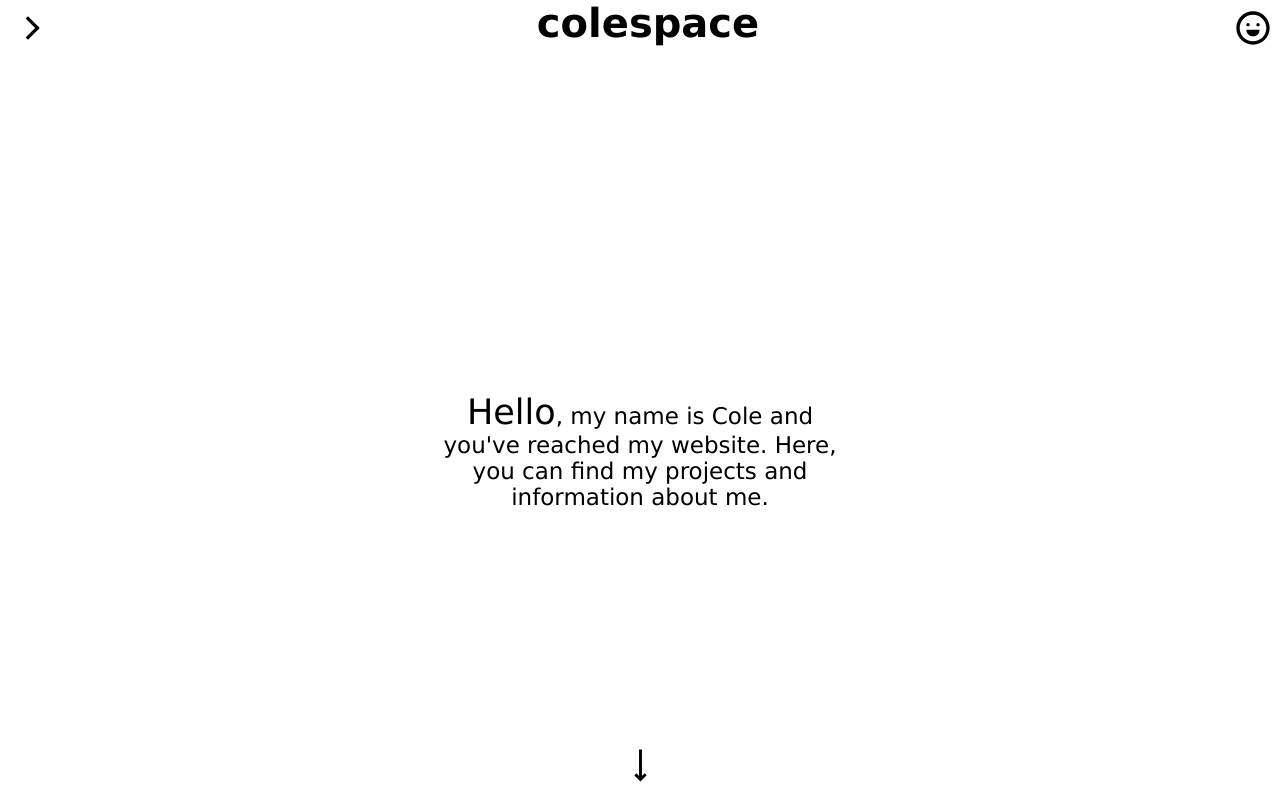
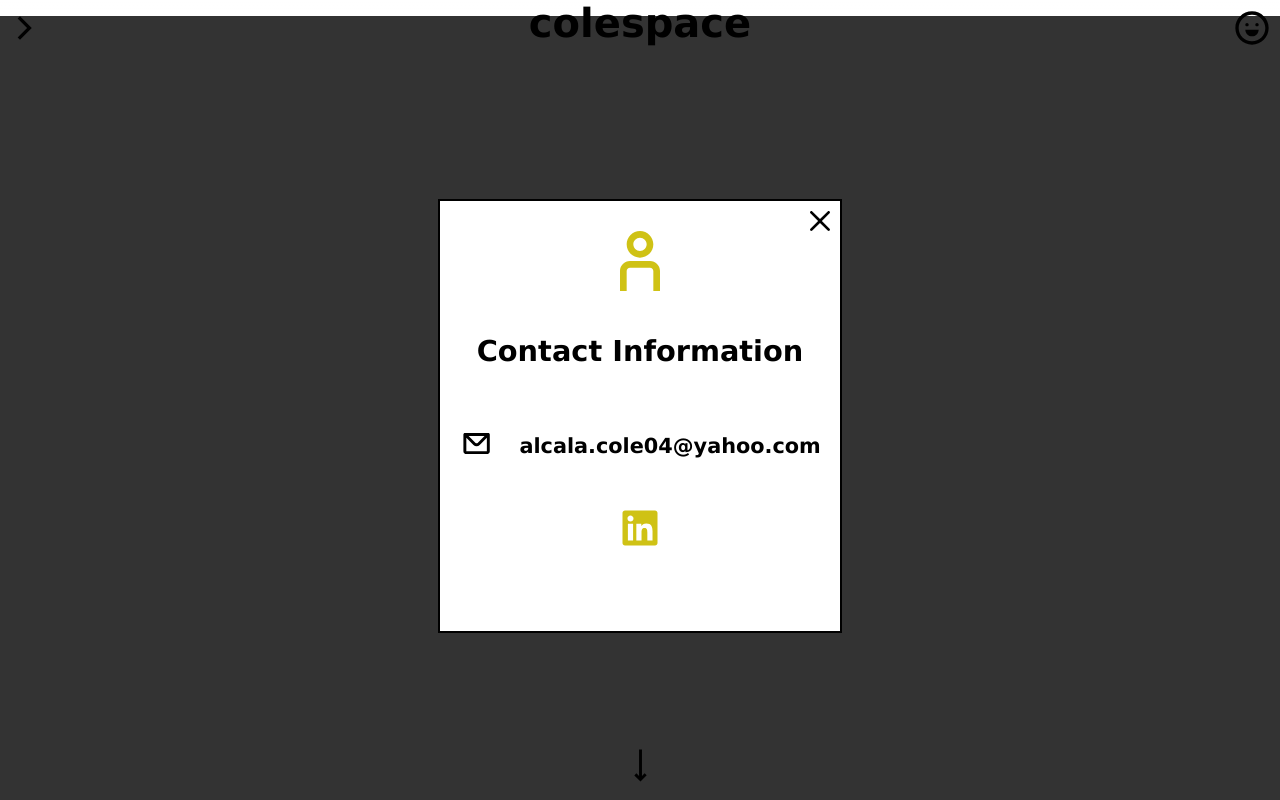
Before and after one commit to coledude04/Portfolio, a React (Vite) app: page / in a window 1280 px wide. Both pictures are taken after a click on the link 1253 px from the left and 28 px from the top of the page. Shown: the top 800 px of the page. Built offline with nearby package versions, Linux system fonts and the light colour scheme.

Commit message:
Added color and contact info pop up.

```diff
--- a/src/App.css
+++ b/src/App.css
@@ -1,22 +1,43 @@
 body {
     font-family: Verdana;
+    margin: 0;
+    overflow-y: scroll;
+    scrollbar-width: thin;
+    scrollbar-color: #555555 transparent;
+}
+
+::-webkit-scrollbar {
+    width: 10px;
+}
+
+::-webkit-scrollbar-thumb {
+    background-color: #888888;
+    border-radius: 5px 0 0 5px;
+}
+
+::-webkit-scrollbar-thumb:hover {
+    background-color: #cfc215;
+}
+
+::-webkit-scrollbar-track {
+    background-color: transparent;
 }
 
 .navBar {
     display: flex;
     justify-content: center;
-    width: 100%;
     padding-bottom: 11px;
     position: fixed;
     top: -100%;
-    transition: 0.2s;
+    transition: 1s;
     background: linear-gradient(to top, rgba(255, 255, 255, 0), rgba(255, 255, 255, 0.85) 50%, rgba(255, 255, 255, 1));
-    z-index: 99;
+    z-index: 9;
+    width: 100%;
 }
 
 .navBar.active {
     top: 0;
-    transition: 0.2s;
+    transition: 0.3s;
 }
 
 #menuBtn, #actBtn {
@@ -47,12 +68,17 @@ body {
 
 #actBtn {
     right: 0;
-    margin: 8px 15px;
+    margin: 8px 8px;
 }
 
 #title {
     margin: 0;
     font-size: 40px;
+    transition: color 0.3s;
+}
+
+#title:hover {
+    color: #cfc215;
 }
 
 .homeSection {
@@ -60,6 +86,7 @@ body {
     display: flex;
     align-items: center;
     justify-content: center;
+    width: 100%;
 }
 
 #navigator {
@@ -75,6 +102,7 @@ body {
 
 #introText span {
     font-size: 35px;
+    color: #cfc215;
 }
 
 @keyframes bounce {
@@ -150,7 +178,7 @@ body {
     font-size: 3rem;
     width: 100%;
     padding-top: 50px;
-    border-top: 1px solid black;
+    border-top: 2px solid #cfc215;
     padding-top: 175px;
 }
 
@@ -173,12 +201,12 @@ body {
     border-radius: 8px;
     overflow: hidden;
     box-shadow: 0 4px 8px rgba(0, 0, 0, 0.2);
-    transition: transform 0.2s ease-in;
+    transition: box-shadow 0.25s;
     position: relative;
 }
 
 .projCard:hover {
-    transform: scale(1.05);
+    box-shadow: 0 10px 16px rgba(0, 0, 0, 0.8);
 }
 
 .projPic {
@@ -220,7 +248,7 @@ body {
 }
 
 .projBtn:hover {
-    background-color: #292929;
+    background-color: #cfc215;
 }
 
 .navMenu {
@@ -231,7 +259,7 @@ body {
     width: 230px;
     left: -100%;
     transition: 0.25s;
-    border-radius: 0 8px 8px 0;
+    border-radius: 0 10px 10px 0;
 }
 
 .navMenu.active {
@@ -251,10 +279,76 @@ body {
 }
 
 .navItem:hover {
-    background-color: #292929;
+    background-color: #cfc215;
 }
 
 .navItem span {
     margin-left: 40px;
     width: 95%;
 }
+
+.contactInfo {
+    display: flex;
+    position: fixed;
+    z-index: 10;
+    width: 100%;
+    height: 100%;
+    justify-content: center;
+    align-items: center;
+    background-color: rgba(0, 0, 0, 0.8);
+}
+
+.contactCard {
+    position: fixed;
+    border: solid 2px #000;
+    background-color: #fff;
+    width: 400px;
+    height: 430px;
+}
+
+#infoTop {
+    text-align: center;
+}
+
+#contactClose {
+    position: absolute;
+    right: 4px;
+    top: 4px;
+    font-size: 2rem;
+    cursor: pointer;
+}
+
+#contactIcon {
+    font-size: 5rem;
+    color: #cfc215;
+    margin-top: 20px;
+}
+
+.contactTitle {
+    font-size: 1.8rem;
+    margin-bottom: 50px;
+}
+
+.linkedin {
+    color: #cfc215;
+    display: block;
+    font-size: 2.5rem;
+    margin-top: 50px;
+}
+
+#infoContent {
+    text-align: center;
+}
+
+#contactMail {
+    display: inline;
+    position: relative;
+    top: 8px;
+    font-size: 2.2rem;
+}
+
+.email {
+    display: inline;
+    margin-left: 25px;
+    font-size: 1.3rem;
+}
--- /dev/null
+++ b/src/components/ContactInfo.jsx
@@ -0,0 +1,27 @@
+import React from 'react';
+import * as CGIcons from 'react-icons/cg';
+import { FaLinkedin } from "react-icons/fa";
+
+const ContactInfo = (props) => {
+
+    return (
+        <div className="contactInfo">
+            <div className="contactCard">
+                <div id="infoTop">
+                    <CGIcons.CgUser id="contactIcon" />
+                    <CGIcons.CgClose onClick={props.hideInfoFunc} id="contactClose" />
+                </div>
+                <div id="infoContent">
+                    <h3 className="contactTitle">Contact Information</h3>
+                    <CGIcons.CgMail id="contactMail" />
+                    <h4 className="email">alcala.cole04@yahoo.com</h4>
+                    <a href="https://www.linkedin.com/in/cole-alcala-140671299" target="_blank" className="linkedin">
+                        <FaLinkedin />
+                    </a>
+                </div>
+            </div>
+        </div>
+    )
+}
+
+export default ContactInfo;
--- a/src/components/NavBar.jsx
+++ b/src/components/NavBar.jsx
@@ -1,26 +1,31 @@
 import { React, useState, useEffect, useRef } from 'react';
 import * as CGIcons from 'react-icons/cg';
+import ContactInfo from './ContactInfo';
 
 const navBars = [
     {
         title: "Home",
         elementID: "navigator",
-        icon: <CGIcons.CgHomeAlt />
+        icon: <CGIcons.CgHomeAlt />,
+        itemScroll: true
     },
     {
         title: "About Me",
         elementID: "aboutMeTitle",
-        icon: <CGIcons.CgBoy />
+        icon: <CGIcons.CgBoy />,
+        itemScroll: true
     },
     {
         title: "Projects",
         elementID: "projectsTitle",
-        icon: <CGIcons.CgFolder />
+        icon: <CGIcons.CgFolder />,
+        itemScroll: true
     },
     {
         title: "Contact",
         elementID: "1000",
-        icon: <CGIcons.CgUser />
+        icon: <CGIcons.CgUser />,
+        itemScroll: false
     }
 ]
 
@@ -30,6 +35,9 @@ const NavBar = () => {
     const menuRef = useRef();
     const [navOpen, setNavOpen] = useState(false);
     const [navVis, setNavVis] = useState(true);
+    const [infoOpen, setInfoOpen] = useState(false);
+
+    const hideInfo = () => setInfoOpen(false);
 
     useEffect(() => {
         const handleScroll = () => {
@@ -54,14 +62,16 @@ const NavBar = () => {
         setNavVis(false);
     }
 
-    const itemClick = (clickedElement) => {
+    const itemClick = (clickedElement, scrollable) => {
         setNavOpen(false);
         const element = document.getElementById(clickedElement);
 
-        if (element){
+        if (element && scrollable){
             element.scrollIntoView({behavior: 'smooth'});
         }
-
+        else if (!scrollable){
+            setInfoOpen(true)
+        }
     };
 
     useEffect(() => {
@@ -81,20 +91,19 @@ const NavBar = () => {
     }, [menuRef, menuBtnRef, setNavOpen]);
 
     return (
-        <>
+        <div>
         <div className={navVis ? "navBar active": "navBar"}>
             <a to="#" id="menuBtn" className={navOpen ? "active" : ""} ref={menuBtnRef}>
                 <CGIcons.CgChevronRight />
             </a>
             <h1 id="title">colespace</h1>
             <a to="#" id="actBtn">
-                <CGIcons.CgSmileMouthOpen />
+                <CGIcons.CgSmileMouthOpen onClick={() => setInfoOpen(true)}/>
             </a>
-        </div>
             <div className={navOpen ? "navMenu active" : "navMenu"} ref={menuRef}>
                 {navBars.map((navBar, index) => {
                     return (
-                    <div className="navItem" key={index} onClick={() => itemClick(navBar.elementID)}>
+                        <div className="navItem" key={index} onClick={() => itemClick(navBar.elementID, navBar.itemScroll)}>
                             <a to="#">
                                 {navBar.icon}
                                 <span>{navBar.title}</span>
@@ -103,7 +112,9 @@ const NavBar = () => {
                     );
                 })}
             </div>
-        </>
+        </div>
+        {infoOpen && <ContactInfo hideInfoFunc={hideInfo} />}
+        </div>
     );
 }
 export default NavBar;
```
Lines whose indentation alone changed are shown as unchanged.
